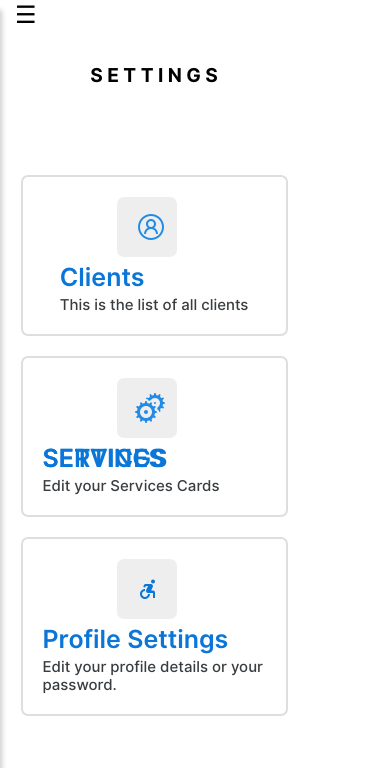
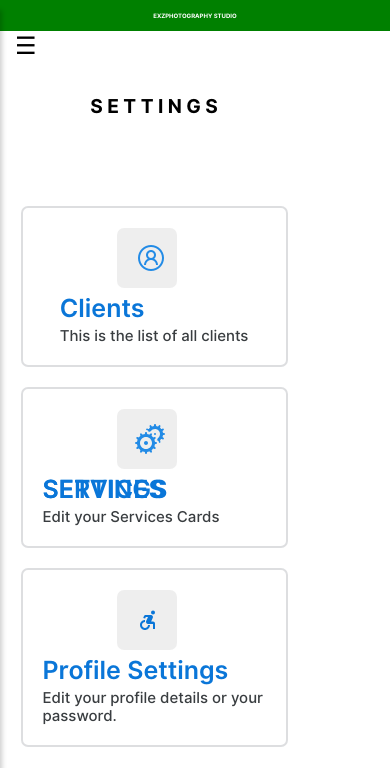
Before and after one commit to bermejoFlorence/booking, a PHP site: page /admin/settings.php in a window 390 px wide. Shown: the top 768 px of the page. Run offline with PHP 8.4, Linux system fonts and the light colour scheme; a user stored in the database is signed in; data comes from the database, SQL or seed files in the repository; data that the repository does not hold is empty.

Commit message:
creating header

```diff
--- a/admin/settings.php
+++ b/admin/settings.php
@@ -64,6 +64,23 @@
                 width: 30%; /* Even smaller width for large desktops */
             }
         }
+
+        .header {
+    background-color: green;
+    color: white;
+    text-align: center;
+    padding: 5px;
+    font-size: 10px;
+    font-weight: bold;
+    width: 100%;
+}
+
+@media screen and (max-width: 480px) {
+    .header {
+        font-size: 3px;
+        padding: 8px;
+    }
+}
     </style>
 
 
@@ -103,12 +120,13 @@
         $user_email = "Unknown Email"; // Default na value kung walang nahanap na email
     }
     ?>
+        <div class="header">
+        <h1>EXZPHOTOGRAPHY STUDIO</h1>
+    </div>
+    <div class="hamburger" onclick="toggleMenu()">
+                ☰
+    </div>
     <div class="container">
-             <!-- Hamburger Icon -->
-             <div class="hamburger" onclick="toggleMenu()">
-            ☰
-        </div>
-
         <div class="menu">
             <div class="close-btn" onclick="toggleMenu()">✖</div>
 
```
Also changed, not shown: admin/client.php (+21 -5 lines), admin/service_cards.php (+22 -1 lines).
